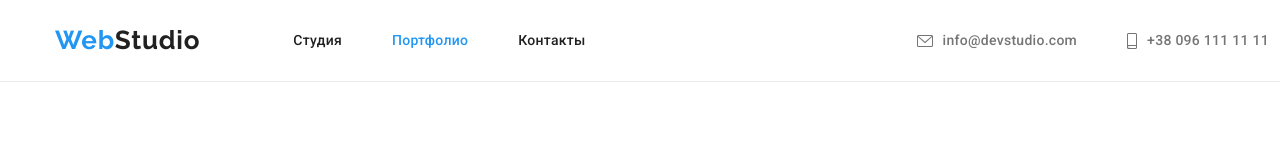
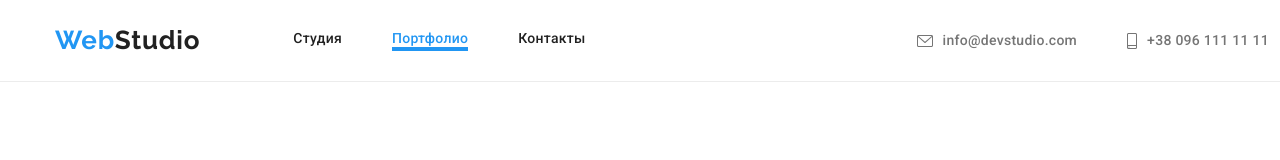
Before and after one commit to Yevhen55/goit-markup-hw-05, a plain HTML site: page portfolio.html in a window 1280 px wide. Shown: the top 160 px of the page. Drawn offline with nearby package versions, Linux system fonts and the light colour scheme.

Commit message:
навигация ховер

```diff
--- a/css/styles.css
+++ b/css/styles.css
@@ -79,6 +79,14 @@ ul {margin: 0; padding: 0;
     padding-top: 24px;
     padding-bottom: 24px;
 
+}
+
+.link.current::after{
+    content: "";
+    display: block;
+    width: 100%;
+    height: 4px;
+    background-color: var(--focus-hover-active-color);
 }
 
 .header-list .link:hover,
```
